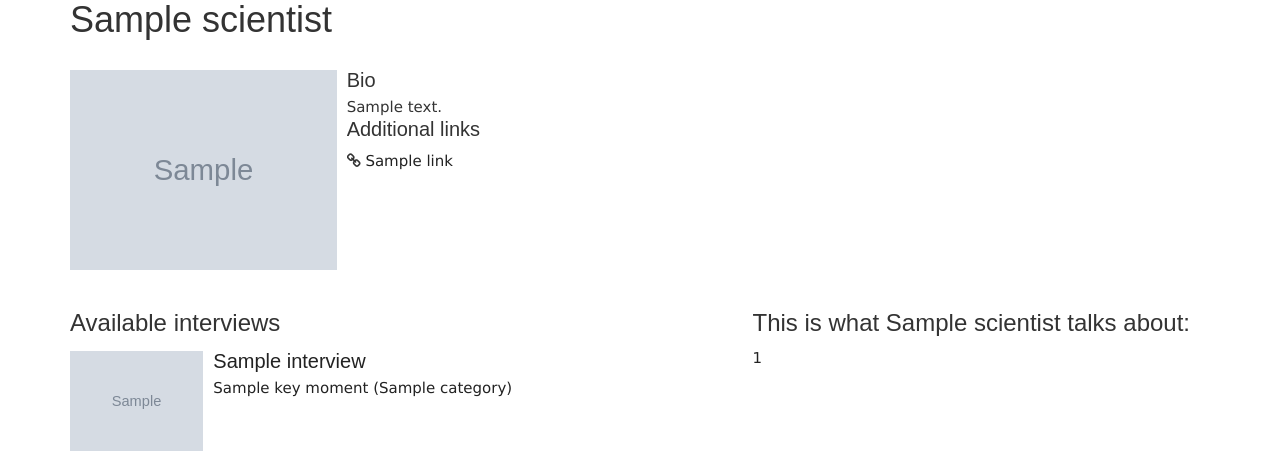
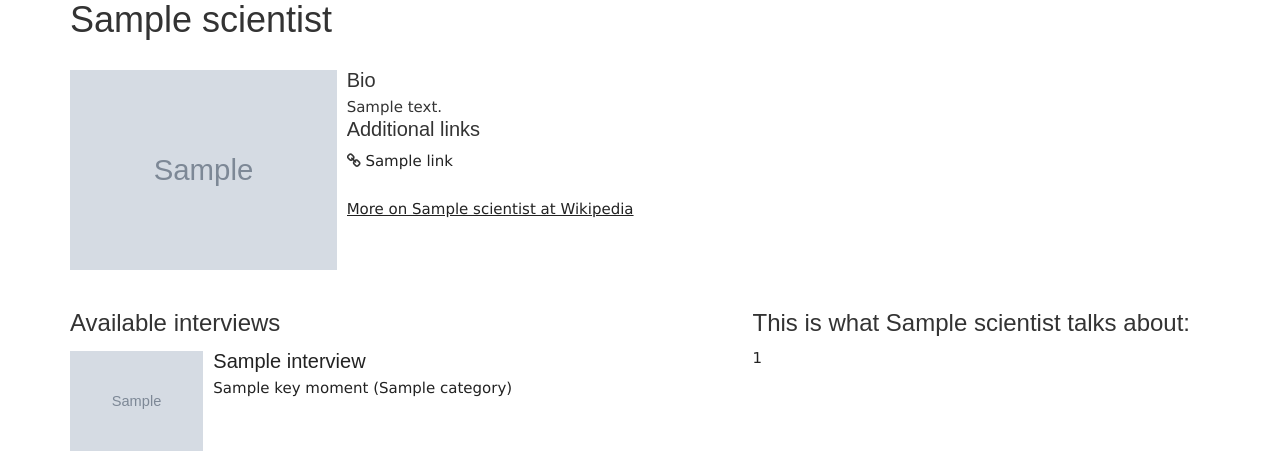
Before and after one commit to vpro/motu, a Flask app: template src/templates/scientist.html in a window 1280 px wide. Shown: the part 137-598 px from the top of the page. Run offline with Flask 2, Linux system fonts and the light colour scheme; the template is opened without the code that fills it: most values are stand-ins (such as "Sample title", 1, 10 or a date in 2020); grey boxes marked "Sample" are stand-in pictures; some libraries are stand-ins or nearby versions; some web fonts are replaced.

Commit message:
Added link to scientist Wikipedia page

```diff
--- a/src/templates/scientist.html
+++ b/src/templates/scientist.html
@@ -46,9 +46,7 @@
 
 				<div class="media">
 					<div class="media-left">
-						<a href="{{scientist.wikiURL}}" target="_{{scientist.name}}">
-							<img class="media-object" src="{{scientist.poster}}" alt="{{scientist.name}}" style="height:200px;">
-						</a>
+						<img class="media-object" src="{{scientist.poster}}" alt="{{scientist.name}}" style="height:200px;">
 					</div>
 					<div class="media-body">
 						<h4 class="media-heading">Bio</h4>
@@ -61,6 +59,13 @@
 						<a href="{{link.url}}" target="_new">{{link.label}}</a>
 						<br/>
 						{% endfor %}
+						{% endif %}
+
+						{% if scientist.wikiURL %}
+						<p>
+							<br/>
+							<a href="{{scientist.wikiURL}}" target="_{{scientist.name}}">More on {{scientist.name}} at Wikipedia</a>
+						</p>
 						{% endif %}
 					</div>
 				</div>
```
